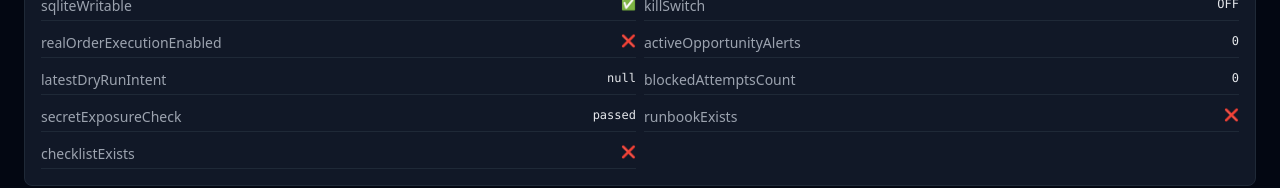
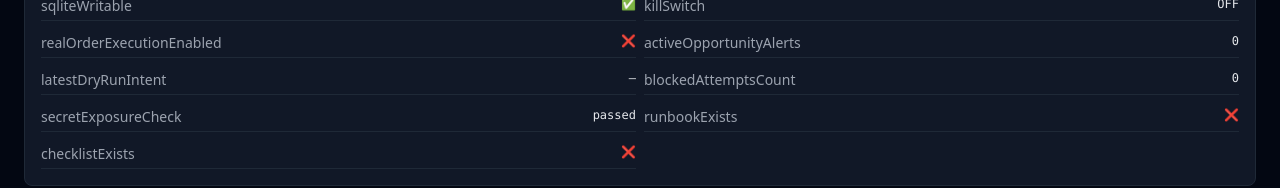
Before and after one commit to fgfg12138/spot-perp-funding-bot, a Next.js app: page /v121/mainnet-tiny/final-audit in a window 1280 px wide. Shown: the part 918-1106 px from the top of the page. Built offline with nearby package versions, Linux system fonts and the light colour scheme.

Commit message:
fix: display objects as JSON strings in final audit evidence table

```diff
--- a/app/v121/mainnet-tiny/final-audit/page.tsx
+++ b/app/v121/mainnet-tiny/final-audit/page.tsx
@@ -51,7 +51,7 @@ export default function FinalAuditPage() {
             <div key={k} className="flex justify-between border-b border-gray-800 py-1">
               <span className="text-gray-400">{k}</span>
               <span className="text-gray-200 font-mono text-xs">
-                {typeof v === "boolean" ? (v ? "✅" : "❌") : v === undefined ? "—" : String(v)}
+                {typeof v === "boolean" ? (v ? "✅" : "❌") : v === undefined || v === null ? "—" : typeof v === "object" ? JSON.stringify(v).slice(0, 200) : String(v)}
               </span>
             </div>
           ))}
```
